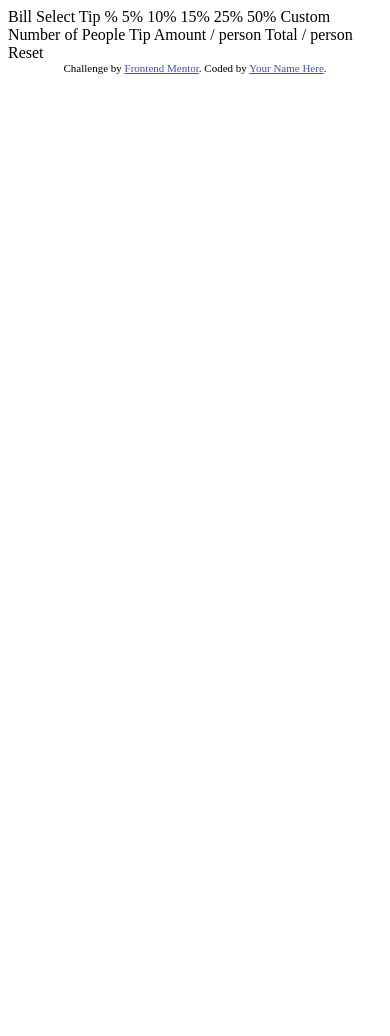
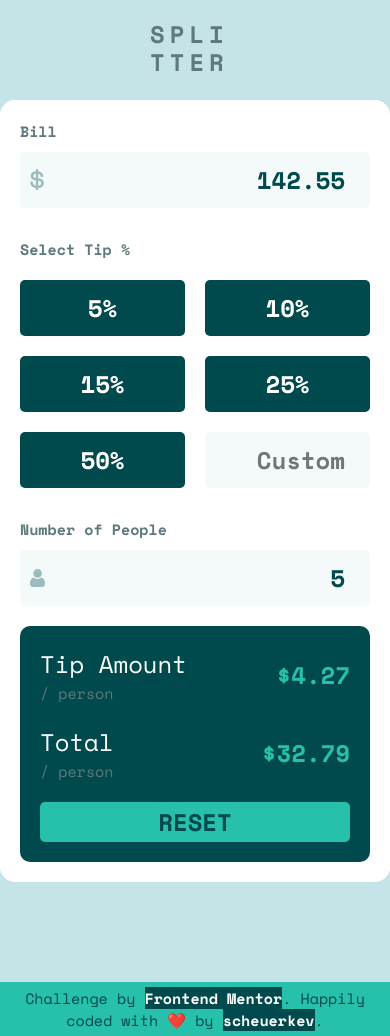
Before and after one commit to scheuerkev/tip-calculator-app, a website: page index.html in a window 390 px wide. Before the commit the page ends 844 px from the top, so only its background shows below. Drawn offline with nearby package versions, Linux system fonts and the light colour scheme.

Commit message:
End of mobile layout

```diff
--- a/index.html
+++ b/index.html
@@ -1,44 +1,80 @@
 <!DOCTYPE html>
 <html lang="en">
   <head>
-  <meta charset="UTF-8">
-  <meta name="viewport" content="width=device-width, initial-scale=1.0"> <!-- displays site properly based on user's device -->
+    <meta charset="UTF-8" />
+    <meta name="viewport" content="width=device-width, initial-scale=1.0" />
+    <!-- displays site properly based on user's device -->
 
-  <link rel="icon" type="image/png" sizes="32x32" href="./images/favicon-32x32.png">
+    <link
+      rel="icon"
+      type="image/png"
+      sizes="32x32"
+      href="public/images/favicon-32x32.png"
+    />
+    <link rel="preconnect" href="https://fonts.googleapis.com" />
+    <link rel="preconnect" href="https://fonts.gstatic.com" crossorigin />
+    <link
+      href="https://fonts.googleapis.com/css2?family=Space+Mono:wght@400;700&display=swap"
+      rel="stylesheet"
+    />
 
+    <link rel="stylesheet" href="./public/css/style.css" />
     <title>Frontend Mentor | Tip calculator app</title>
-
-  <!-- Feel free to remove these styles or customise in your own stylesheet 👍 -->
-  <style>
-    .attribution { font-size: 11px; text-align: center; }
-    .attribution a { color: hsl(228, 45%, 44%); }
-  </style>
   </head>
   <body>
+    <main>
+      <section class="app">
+        <div class="app__inputs">
+          <label for="bill">Bill</label>
+          <input id="bill" name="bill" type="number" value="142.55" />
+          <div class="amount-selection">
+            <label>Select Tip %</label>
+            <button>5%</button>
+            <button>10%</button>
+            <button>15%</button>
+            <button>25%</button>
+            <button>50%</button>
+            <input type="number" id="custom" placeholder="Custom" />
+          </div>
 
-  Bill
-
-  Select Tip %
-  5%
-  10%
-  15%
-  25%
-  50%
-  Custom
-
-  Number of People
-
-  Tip Amount
-  / person
-
-  Total
-  / person
-
-  Reset
-
-  <div class="attribution">
-    Challenge by <a href="https://www.frontendmentor.io?ref=challenge" target="_blank">Frontend Mentor</a>.
-    Coded by <a href="#">Your Name Here</a>.
+          <label for="num-of-ppl">Number of People</label>
+          <input id="num-of-ppl" name="bill" type="number" value="5" />
         </div>
+        <div class="app__results">
+          <div class="app__results--line">
+            <div class="tip">
+              <div class="tip__amount">
+                <span>Tip Amount</span>
+                <span>/ person</span>
+              </div>
+              <span class="tip__amount--result">$4.27</span>
+            </div>
+            <div class="tip">
+              <div class="tip__total">
+                <span>Total</span>
+                <span>/ person</span>
+              </div>
+              <span class="tip__total--result">$32.79</span>
+            </div>
+          </div>
+          <button id="reset_calc" type="reset">Reset</button>
+        </div>
+      </section>
+    </main>
+    <footer>
+      <p>
+        Challenge by
+        <a href="https://www.frontendmentor.io?ref=challenge" target="_blank"
+          >Frontend Mentor</a
+        >. Happily coded with ❤️ by
+        <a
+          href="https://github.com/scheuerkev"
+          title="scheuerkev's github page"
+          rel="noopener noreferrer"
+        >
+          scheuerkev</a
+        >.
+      </p>
+    </footer>
   </body>
 </html>
--- a/package.json
+++ b/package.json
@@ -4,7 +4,7 @@
   "description": "![Design preview for the Tip calculator app coding challenge](./design/desktop-preview.jpg)",
   "main": "index.js",
   "scripts": {
-    "test": "echo \"Error: no test specified\" && exit 1"
+    "sass": "sass ./sass/main.scss:./public/css/style.css -w"
   },
   "keywords": [],
   "author": "",
--- /dev/null
+++ b/sass/base/_globals.scss
@@ -0,0 +1,15 @@
+a {
+  background-color: hsl(183, 100%, 15%);
+  color: $white;
+  font-weight: 700;
+  transition: $basic;
+  &:hover {
+    opacity: 0.8;
+  }
+}
+
+label,
+input {
+  display: block;
+  width: 100%;
+}
--- /dev/null
+++ b/sass/base/_normalize.scss
@@ -0,0 +1,29 @@
+/*Custom normalize CSS*/
+*,
+*::before,
+*::after {
+  margin: 0;
+  padding: 0;
+  box-sizing: border-box;
+}
+
+hr {
+  border-width: 0;
+}
+
+a {
+  text-decoration: none;
+}
+
+img {
+  max-width: 100%;
+}
+
+button {
+  appearance: none;
+  border: none;
+}
+
+input {
+  border: none;
+}
--- /dev/null
+++ b/sass/base/_typography.scss
@@ -0,0 +1,26 @@
+html {
+  font-size: 62.5%;
+}
+
+body {
+  font-size: 2.4rem;
+  font-family: "Space Mono", monospace;
+}
+
+label {
+  font-size: 1.5rem;
+  color: $dark-grayish-cyan;
+  font-weight: 700;
+}
+
+input {
+  font-family: "Space Mono", monospace;
+  font-size: 2.4rem;
+  font-weight: 700;
+}
+
+button {
+  font-weight: 700;
+  font-size: 2.4rem;
+  font-family: "Space Mono", monospace;
+}
--- /dev/null
+++ b/sass/component/_form-components.scss
@@ -0,0 +1,45 @@
+button {
+  width: 100%;
+  border-radius: 5px;
+  min-height: 4rem;
+  background-color: $very-dark-cyan;
+  color: $white;
+}
+
+#reset_calc {
+  background-color: $strong-cyan;
+  text-transform: uppercase;
+  color: $very-dark-cyan;
+  margin-top: 2rem;
+}
+
+input {
+  background-color: $light-grayish-cyan-2;
+  min-height: 4rem;
+  border-radius: 5px;
+  text-align: right;
+  color: $very-dark-cyan;
+  padding: 1rem;
+
+  &:focus-visible {
+    outline: 2px solid $light-grayish-cyan;
+  }
+
+  &:not(#custom) {
+    margin-top: 1rem;
+  }
+}
+
+#bill {
+  background-image: url("../images/icon-dollar.svg");
+  background-repeat: no-repeat;
+  background-position: 10px center;
+  background-size: 15px;
+}
+
+#num-of-ppl {
+  background-image: url("../images/icon-person.svg");
+  background-repeat: no-repeat;
+  background-position: 10px center;
+  background-size: 15px;
+}
--- /dev/null
+++ b/sass/layout/_app.scss
@@ -0,0 +1,84 @@
+.app {
+  min-height: 50vh;
+  margin: 10rem 0;
+  background-color: $white;
+  border-radius: 15px;
+  padding: 2rem;
+  position: relative;
+  display: flex;
+  flex-direction: column;
+  gap: 2rem;
+
+  &::before {
+    content: "SPLITTER";
+    display: block;
+    letter-spacing: 0.5rem;
+    position: absolute;
+    left: 50%;
+    transform: translateX(-50%);
+    top: -80px;
+    color: $dark-grayish-cyan;
+    font-weight: 700;
+    width: 90px;
+    line-height: 2.8rem;
+    word-break: break-word;
+  }
+
+  &__inputs {
+    display: flex;
+    flex-direction: column;
+  }
+
+  &__results {
+    background-color: $very-dark-cyan;
+    border-radius: 10px;
+    padding: 2rem;
+
+    &--line {
+      display: flex;
+      flex-direction: column;
+      gap: 2rem;
+    }
+  }
+}
+
+.amount-selection {
+  display: grid;
+  grid-template-columns: repeat(2, 1fr);
+  grid-template-rows: auto 1fr 1fr 1fr;
+  gap: 2rem;
+  margin: 3rem 0;
+
+  label {
+    grid-column: 1/3;
+    grid-row: 1/2;
+    align-self: end;
+  }
+}
+
+.tip {
+  display: flex;
+  flex-direction: row;
+  justify-content: space-between;
+  align-items: center;
+
+  &__amount,
+  &__total {
+    display: flex;
+    flex-direction: column;
+
+    span:first-child {
+      color: $white;
+    }
+
+    span:last-child {
+      font-size: 1.5rem;
+      color: $dark-grayish-cyan;
+    }
+
+    &--result {
+      color: $strong-cyan;
+      font-weight: 700;
+    }
+  }
+}
--- /dev/null
+++ b/sass/layout/_footer.scss
@@ -0,0 +1,11 @@
+footer {
+  min-height: 50px;
+  background-color: $strong-cyan;
+  color: $very-dark-cyan;
+  display: flex;
+  justify-content: center;
+  align-items: center;
+  text-align: center;
+  padding: 0.5rem;
+  font-size: 1.5rem;
+}
--- /dev/null
+++ b/sass/layout/_main.scss
@@ -0,0 +1,7 @@
+main {
+  min-height: calc(100vh - 50px);
+  background-color: $light-grayish-cyan;
+  display: flex;
+  justify-content: center;
+  align-items: center;
+}
--- a/sass/main.scss
+++ b/sass/main.scss
@@ -0,0 +1,8 @@
+@import "base/normalize";
+@import "utils/variables";
+@import "base/typography";
+@import "base/globals";
+@import "layout/footer";
+@import "layout/main";
+@import "layout/app";
+@import "component/form-components";
--- /dev/null
+++ b/sass/utils/_variables.scss
@@ -0,0 +1,9 @@
+$strong-cyan: hsl(172, 67%, 45%);
+$very-dark-cyan: hsl(183, 100%, 15%);
+$dark-grayish-cyan: hsl(186, 14%, 43%);
+$dark-grayish-cyan-2: hsl(184, 14%, 56%);
+$light-grayish-cyan: hsl(185, 41%, 84%);
+$light-grayish-cyan-2: hsl(189, 41%, 97%);
+$white: hsl(0, 0%, 100%);
+
+$basic: all 285ms ease-in-out;
```
Also changed, not shown: public/css/style.css (added), public/images/favicon-32x32.png (renamed from images/favicon-32x32.png), public/images/icon-dollar.svg (renamed from images/icon-dollar.svg), public/images/icon-person.svg (renamed from images/icon-person.svg), public/images/logo.svg (renamed from images/logo.svg), 1 other file. Lines whose indentation alone changed are shown as unchanged.
